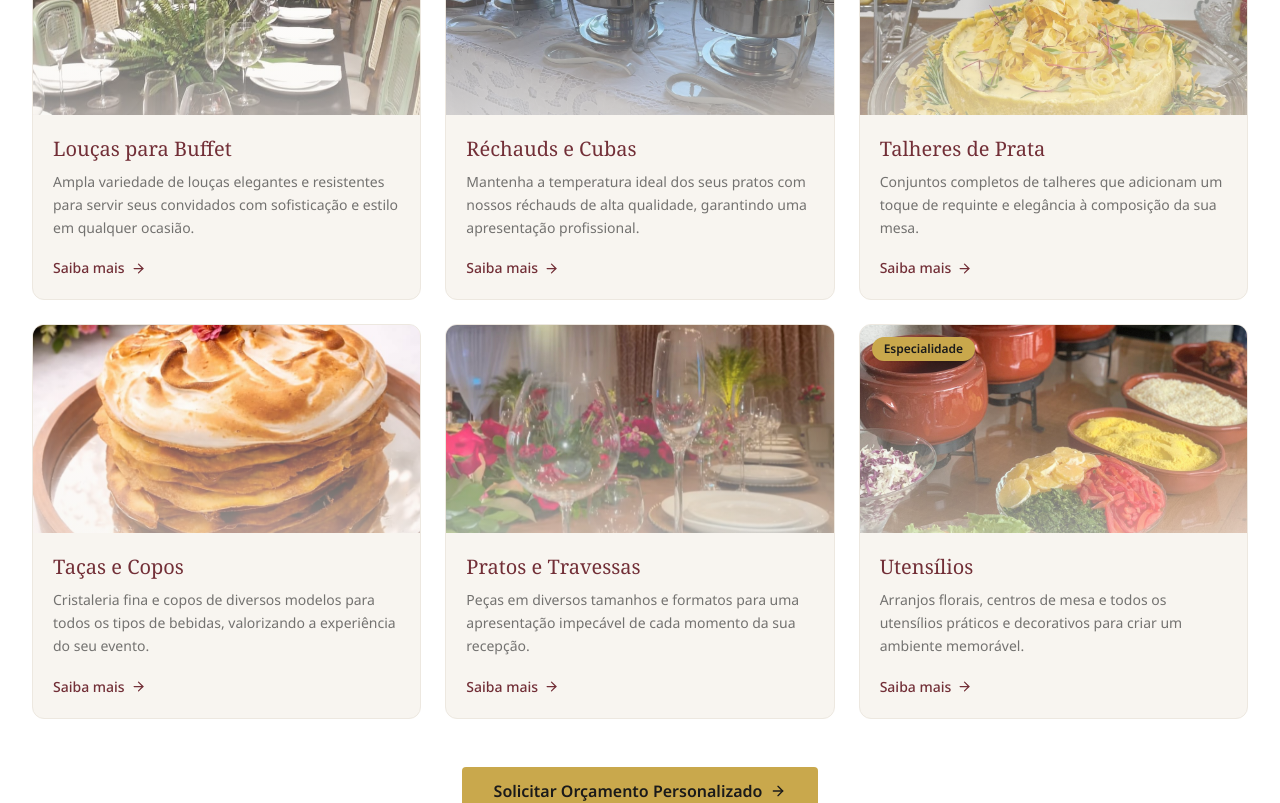
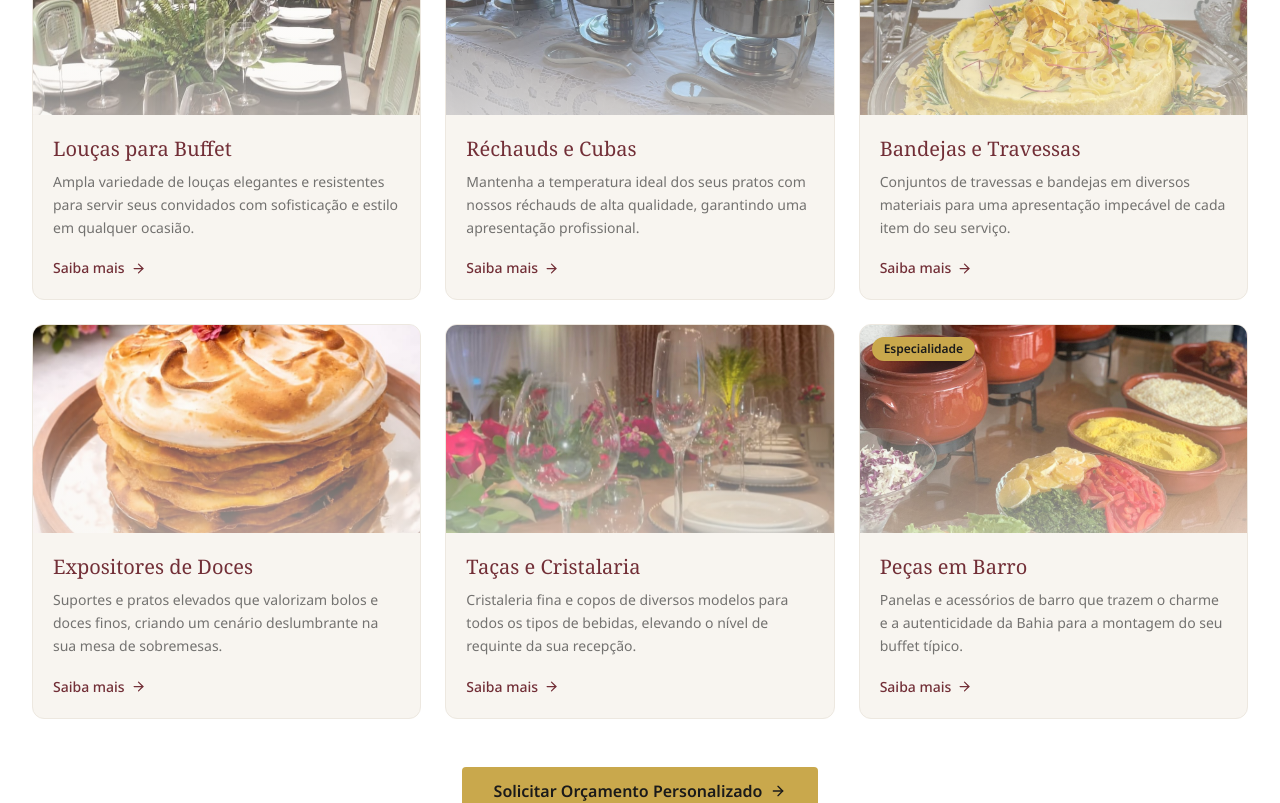
Before and after one commit to mrsf927/penelopeeventos, a React (Vite) app: page / in a window 1280 px wide. Shown: the part 1240-2043 px from the top of the page. Built offline with nearby package versions, Linux system fonts and the light colour scheme.

Commit message:
style: ajustar descrições de serviços para coincidir com as imagens

```diff
--- a/src/components/Footer.tsx
+++ b/src/components/Footer.tsx
@@ -12,10 +12,10 @@ const navLinks = [
 const services = [
   'Louças para Buffet',
   'Réchauds e Cubas',
-  'Talheres de Prata',
-  'Taças e Copos',
-  'Pratos e Travessas',
-  'Utensílios',
+  'Bandejas e Travessas',
+  'Expositores de Doces',
+  'Taças e Cristalaria',
+  'Peças em Barro',
 ]
 
 export default function Footer() {
--- a/src/components/Services.tsx
+++ b/src/components/Services.tsx
@@ -19,33 +19,33 @@ const services = [
   },
   {
     id: 3,
-    title: 'Talheres de Prata',
+    title: 'Bandejas e Travessas',
     description:
-      'Conjuntos completos de talheres que adicionam um toque de requinte e elegância à composição da sua mesa.',
+      'Conjuntos de travessas e bandejas em diversos materiais para uma apresentação impecável de cada item do seu serviço.',
     image: '/images/gastronomia-2.jpeg',
     tag: null,
   },
   {
     id: 4,
-    title: 'Taças e Copos',
+    title: 'Expositores de Doces',
     description:
-      'Cristaleria fina e copos de diversos modelos para todos os tipos de bebidas, valorizando a experiência do seu evento.',
+      'Suportes e pratos elevados que valorizam bolos e doces finos, criando um cenário deslumbrante na sua mesa de sobremesas.',
     image: '/images/confeitaria-1.jpeg',
     tag: null,
   },
   {
     id: 5,
-    title: 'Pratos e Travessas',
+    title: 'Taças e Cristalaria',
     description:
-      'Peças em diversos tamanhos e formatos para uma apresentação impecável de cada momento da sua recepção.',
+      'Cristaleria fina e copos de diversos modelos para todos os tipos de bebidas, elevando o nível de requinte da sua recepção.',
     image: '/images/decoracao-1.jpeg',
     tag: null,
   },
   {
     id: 6,
-    title: 'Utensílios',
+    title: 'Peças em Barro',
     description:
-      'Arranjos florais, centros de mesa e todos os utensílios práticos e decorativos para criar um ambiente memorável.',
+      'Panelas e acessórios de barro que trazem o charme e a autenticidade da Bahia para a montagem do seu buffet típico.',
     image: '/images/buffet-baiano.jpeg',
     tag: 'Especialidade',
   },
```
